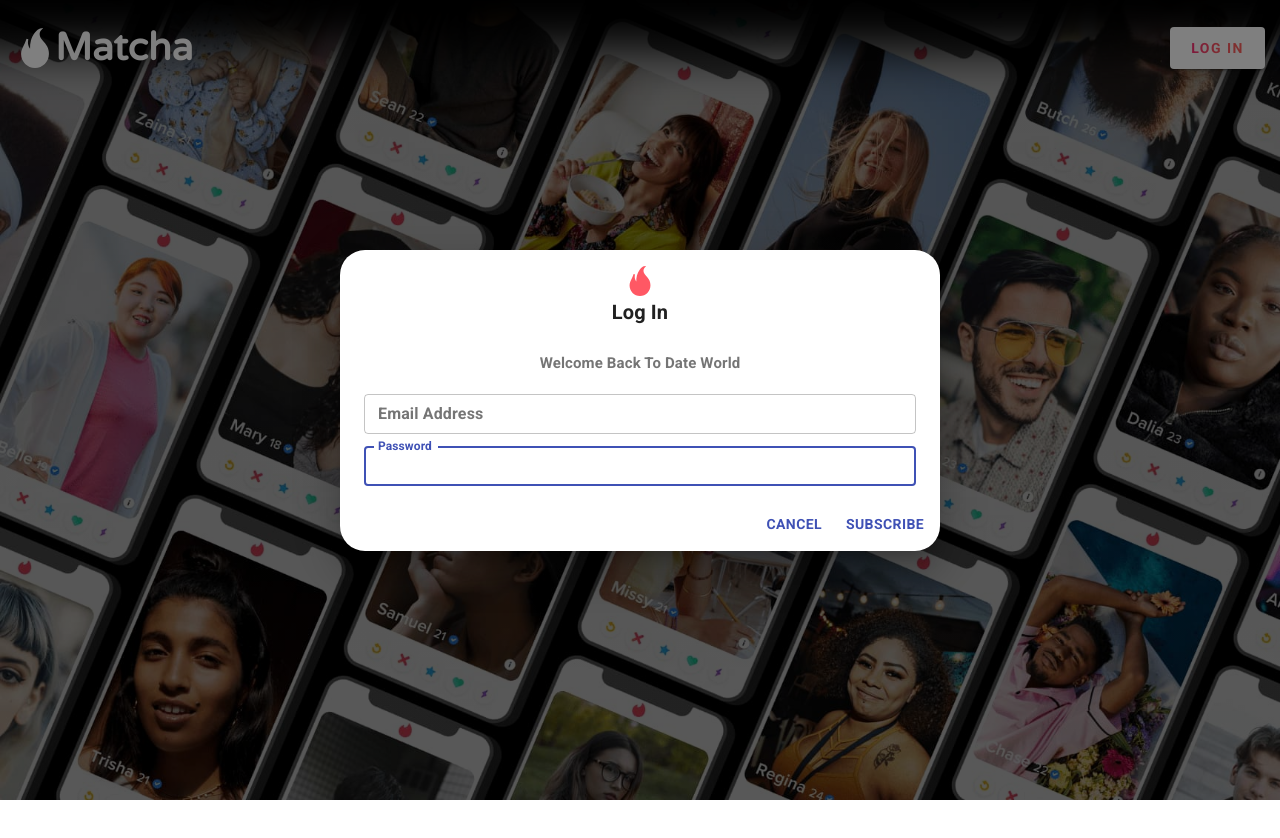
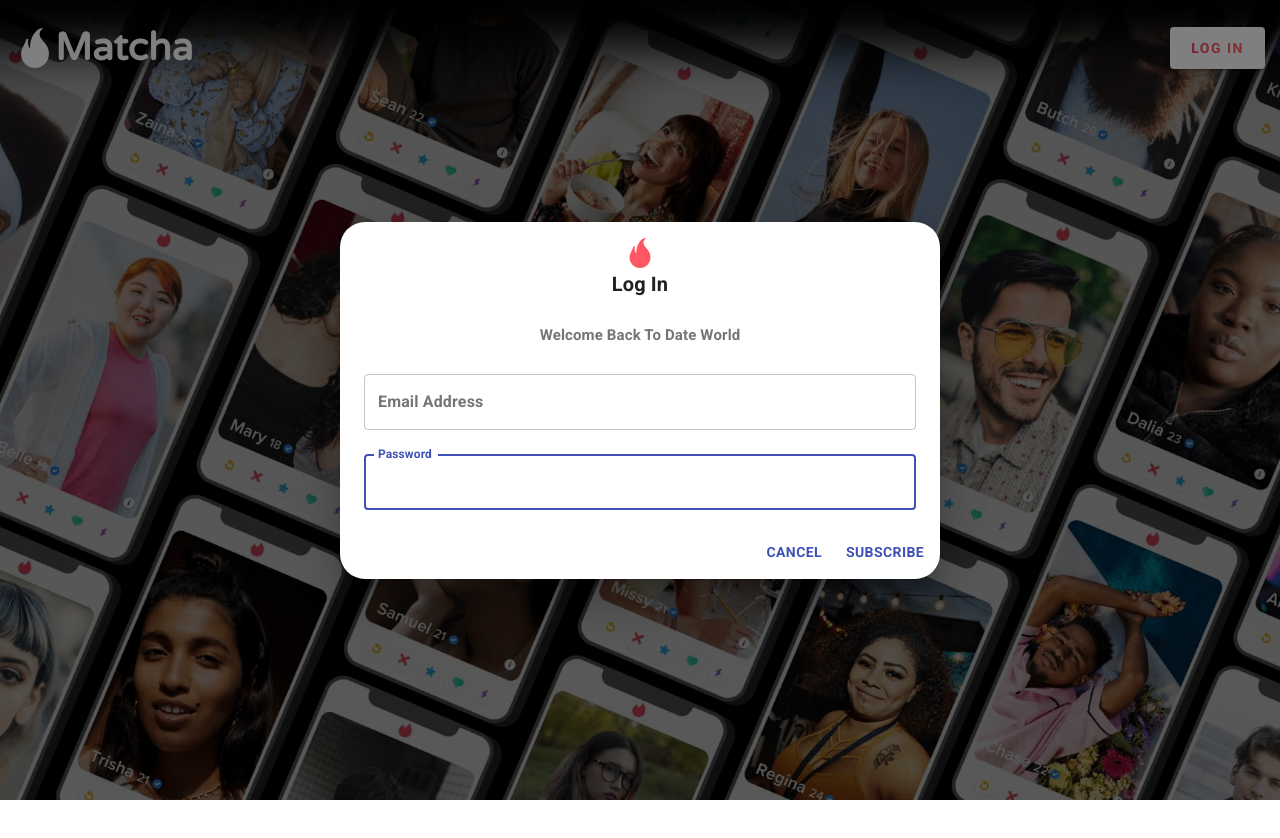
Before and after one commit to biggymarley/Matcha, a React (Create React App) app: page / in a window 1280 px wide. Both pictures are taken after a click on the button "LOG IN". Shown: the top 838 px of the page. Built offline with nearby package versions, Linux system fonts and the light colour scheme; no server answers.

Commit message:
log-sign

```diff
--- a/src/content/Login.js
+++ b/src/content/Login.js
@@ -6,21 +6,17 @@ import DialogContentText from "@material-ui/core/DialogContentText";
 import DialogTitle from "@material-ui/core/DialogTitle";
 import { Button } from "@material-ui/core";
 
-
 function Login(props) {
-
   return (
-    // <div className="signup">
     <Dialog
       open={props.open}
       onClose={props.handleClose}
       aria-labelledby="form-dialog-title"
-        // maxWidth="lg"
       PaperProps={{
         style: {
           width: "90vw",
-              borderRadius: "25px"
-            }
+          borderRadius: "25px",
+        },
       }}
     >
       <DialogTitle className="dialog">
@@ -44,7 +40,7 @@ function Login(props) {
         <div className="signup-l">
           <TextField
             autoFocus
-              margin="dense"
+            margin="normal"
             id="email"
             label="Email Address"
             type="email"
@@ -54,7 +50,7 @@ function Login(props) {
           <TextField
             autoFocus
             variant="outlined"
-              margin="dense"
+            margin="normal"
             id="pw"
             label="Password"
             type="password"
@@ -71,7 +67,6 @@ function Login(props) {
         </Button>
       </DialogActions>
     </Dialog>
-    // </div>
   );
 }
 export default Login;
--- a/src/content/Signup.js
+++ b/src/content/Signup.js
@@ -45,7 +45,7 @@ function Signup(props) {
           <div className="signup-l">
             <TextField
               autoFocus
-              margin="dense"
+              margin="normal"
               id="email"
               label="Email Address"
               type="email"
@@ -54,7 +54,7 @@ function Signup(props) {
             />
             <TextField
               autoFocus
-              margin="dense"
+              margin="normal"
               id="fname"
               label="First Name"
               type="text"
@@ -63,7 +63,7 @@ function Signup(props) {
             />
             <TextField
               autoFocus
-              margin="dense"
+              margin="normal"
               id="lname"
               label="Last Name"
               type="text"
@@ -88,7 +88,7 @@ function Signup(props) {
             <TextField
               autoFocus
               variant="outlined"
-              margin="dense"
+              margin="normal"
               id="pw"
               label="Password"
               type="password"
```
Also changed, not shown: 1 other file (tests, documents, lock files or other folders). Lines whose indentation alone changed are shown as unchanged.
